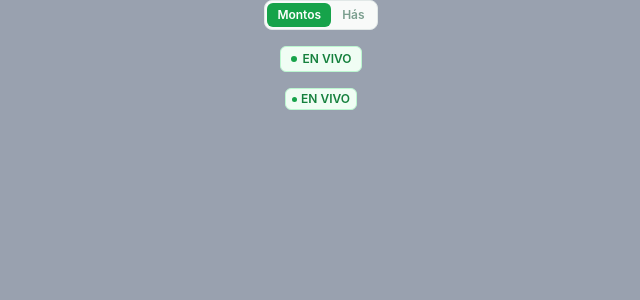
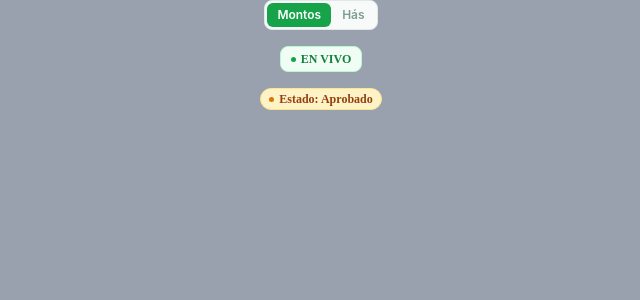
Before and after one commit to workKali/dashboad2.0, a Next.js app: page / in a window 1280 px wide. Shown: the top 300 px of the page, without its empty margins (319-959 px from the left). Built offline with nearby package versions, Linux system fonts and the light colour scheme.

Commit message:
add: status indicator

```diff
--- a/src/app/globals.css
+++ b/src/app/globals.css
@@ -1,29 +1,4 @@
 @import "tailwindcss";
-
-:root {
-  --background: #ffffff;
-  --foreground: #111827;
-}
-
-@theme inline {
-  --color-background: var(--background);
-  --color-foreground: var(--foreground);
-  --font-sans: 'Inter', system-ui, sans-serif;
-  --font-mono: 'Fira Code', monospace;
-}
-
-@media (prefers-color-scheme: dark) {
-  :root {
-    --background: #0a0a0a;
-    --foreground: #ededed;
-  }
-}
-
-body {
-  background: var(--background);
-  color: var(--foreground);
-  font-family: 'Inter', system-ui, sans-serif;
-}
 
 /* Custom scrollbar styles */
 .scrollbar-none {
--- a/src/app/page.tsx
+++ b/src/app/page.tsx
@@ -1,7 +1,7 @@
 'use client';
 
 import ToggleGroup from "@/shared/components/ui/ToggleGroup";
-import StatusIndicator from "@/shared/components/ui/StatusIndicator/StatusIndicator";
+import StatusIndicator from "@/features/dashboard/components/StatusIndicator";
 
 export default function Home() {
   const toggleOptions = [
@@ -20,8 +20,8 @@ export default function Home() {
         defaultValue="montos"
         onChange={handleToggleChange}
       />
-      <StatusIndicator status="live" text="EN VIVO" size="md" />
-      <StatusIndicator status="live" text="EN VIVO" size="sm" />
+      <StatusIndicator>EN VIVO</StatusIndicator>
+      <StatusIndicator variant='approved' size='sm'>Estado: Aprobado</StatusIndicator>
     </div>
   );
 }
--- /dev/null
+++ b/src/core/theme/colors.tsx
@@ -0,0 +1,3 @@
+export const colors = {
+
+}
--- /dev/null
+++ b/src/features/dashboard/components/StatusIndicator.tsx
@@ -0,0 +1,69 @@
+'use client';
+
+import { clsx } from 'clsx';
+import { cva, type VariantProps } from 'class-variance-authority';
+
+const statusIndicatorVariants = cva(
+    // Base styles
+    'inline-flex items-center font-semibold font-[Poppins] gap-1.25',
+    {
+        variants: {
+            variant: {
+                live: 'bg-[rgb(240,253,244)] border-[rgb(187,247,208)] border rounded-lg text-[rgb(21,128,61)]',
+                approved: 'bg-[rgb(254,243,199)] border-[rgb(253,230,138)] border rounded-3xl text-[rgb(146,64,14)] '
+            },
+            size: {
+                sm: 'px-2 py-0.5 text-xs',
+                md: 'px-2.5 py-1 text-xs'
+            }
+        },
+        defaultVariants: {
+            variant: 'live',
+            size: 'md'
+        }
+    }
+);
+
+const statusDotVariants = cva(
+    // Base styles
+    'rounded-full shrink-0',
+    {
+        variants: {
+            variant: {
+                live: 'bg-[rgb(22,163,74)]',
+                approved: 'bg-[rgb(217,119,6)]'
+            },
+            size: {
+                sm: 'w-1.25 h-1.25',
+                md: 'w-1.5 h-1.5'
+            }
+        },
+        defaultVariants: {
+            variant: 'live',
+            size: 'sm'
+        }
+    }
+);
+
+export type StatusIndicatorProps = VariantProps<typeof statusIndicatorVariants> & {
+    children: React.ReactNode;
+    className?: string;
+};
+
+const StatusIndicator = ({
+    variant,
+    size,
+    children,
+    className
+}: StatusIndicatorProps) => {
+    return (
+        <div className={clsx(statusIndicatorVariants({ variant, size }), className)}>
+            <span className={statusDotVariants({ variant, size })} />
+            <span className="whitespace-nowrap">
+                {children}
+            </span>
+        </div>
+    );
+};
+
+export default StatusIndicator;
--- a/src/shared/components/ui/StatusIndicator/StatusIndicator.tsx
+++ /dev/null
@@ -1,96 +0,0 @@
-'use client';
-
-import { clsx } from 'clsx';
-import { cva, type VariantProps } from 'class-variance-authority';
-
-const statusIndicatorVariants = cva(
-  // Base styles
-  'inline-flex items-center rounded-md border font-semibold text-xs',
-  {
-    variants: {
-      status: {
-        live: 'bg-[rgb(240,253,244)] border-[rgb(187,247,208)]',
-        offline: 'bg-[rgb(249,250,251)] border-[rgb(229,231,235)]',
-        pending: 'bg-[rgb(254,252,232)] border-[rgb(252,211,77)]'
-      },
-      size: {
-        sm: 'gap-1 px-1.5 py-0.5',
-        md: 'gap-1.5 px-2.5 py-1'
-      }
-    },
-    defaultVariants: {
-      status: 'live',
-      size: 'md'
-    }
-  }
-);
-
-const statusDotVariants = cva(
-  // Base styles
-  'rounded-full shrink-0',
-  {
-    variants: {
-      status: {
-        live: 'bg-[rgb(22,163,74)]',
-        offline: 'bg-[rgb(107,114,128)]',
-        pending: 'bg-[rgb(251,191,36)]'
-      },
-      size: {
-        sm: 'w-1.25 h-1.25',
-        md: 'w-1.5 h-1.5'
-      }
-    },
-    defaultVariants: {
-      status: 'live',
-      size: 'md'
-    }
-  }
-);
-
-const statusTextVariants = cva('whitespace-nowrap', {
-  variants: {
-    status: {
-      live: 'text-[rgb(21,128,61)]',
-      offline: 'text-[rgb(75,85,99)]',
-      pending: 'text-[rgb(146,64,14)]'
-    }
-  },
-  defaultVariants: {
-    status: 'live'
-  }
-});
-
-export type StatusIndicatorProps = VariantProps<typeof statusIndicatorVariants> & {
-  text?: string;
-  className?: string;
-};
-
-const statusLabels = {
-  live: 'EN VIVO',
-  offline: 'OFFLINE',
-  pending: 'PENDIENTE'
-} as const;
-
-const StatusIndicator = ({
-  status,
-  size,
-  text,
-  className
-}: StatusIndicatorProps) => {
-  return (
-    <div className={clsx(statusIndicatorVariants({ status, size }), className)}>
-      <span
-        className={clsx(
-          statusDotVariants({ status, size }),
-          status === 'live' && 'animate-pulse'
-        )}
-        aria-hidden="true"
-      />
-      <span className={statusTextVariants({ status })}>
-        {text || statusLabels[status!]}
-      </span>
-    </div>
-  );
-};
-
-export default StatusIndicator;
```
